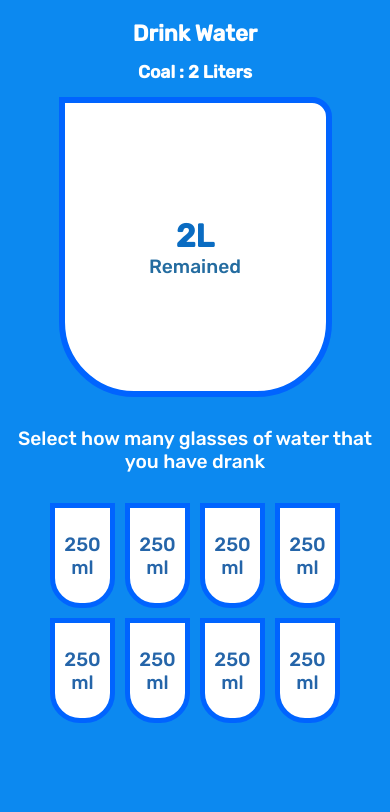
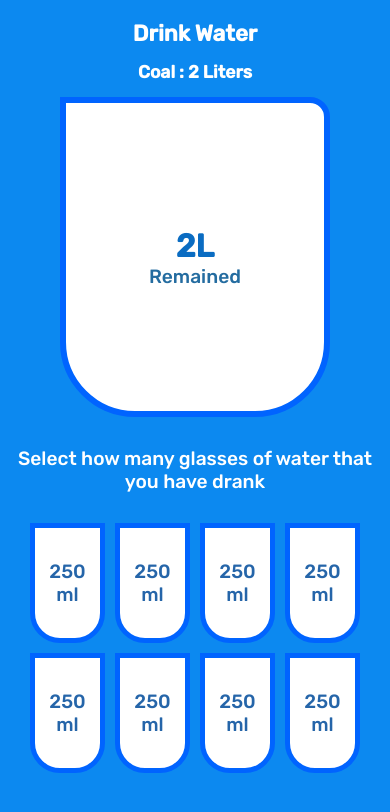
Before and after one commit to umidzhondev/Drink-Water-App, a plain HTML site: page index.html in a window 390 px wide. Drawn offline with Linux system fonts and the light colour scheme.

Commit message:
Drink Water App

```diff
--- a/css/main.css
+++ b/css/main.css
@@ -184,8 +184,13 @@ body {
     .box__left-title{font-size: 1.4rem;}
     .box__left-coal{font-size: 1.1rem;}
     .box__bottle-bottom__title{font-size: 1.5rem;}
+    .box__right-bottles{grid-gap: 10px;}
+    .box__right-bottle{width: 75px;height: 120px;}
+}
+@media screen and (max-width: 350px ) {
+    .box__bottle-bottom__title{font-size: 1.5rem;}
     .box__left-bottle{width: 70vw;height: 300px;}
-    .box__right-bottles{grid-gap: 10px;}
-    .box__right-bottle{width: 65px;height: 105px;}
+    .box__right-bottles{grid-gap: 15px;}
+    .box__right-bottle{width: 65px;height: 120px;}
 }
 /*! Responsive Media Queryes end */
```
